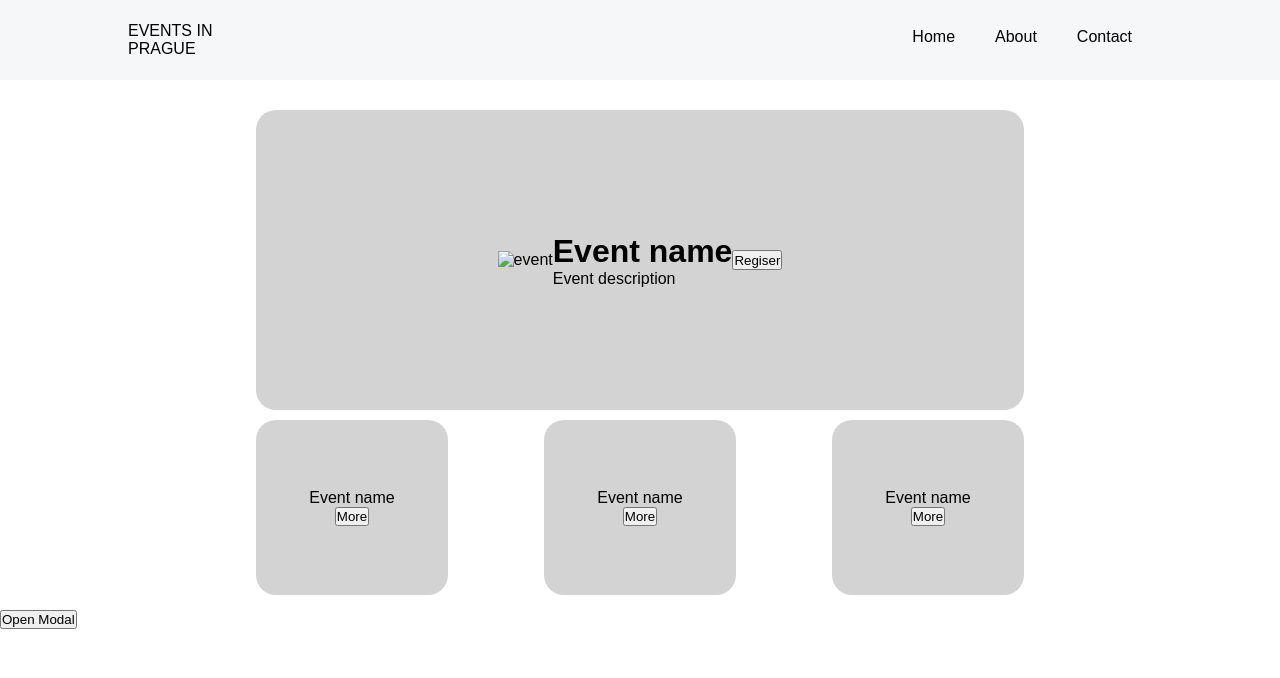
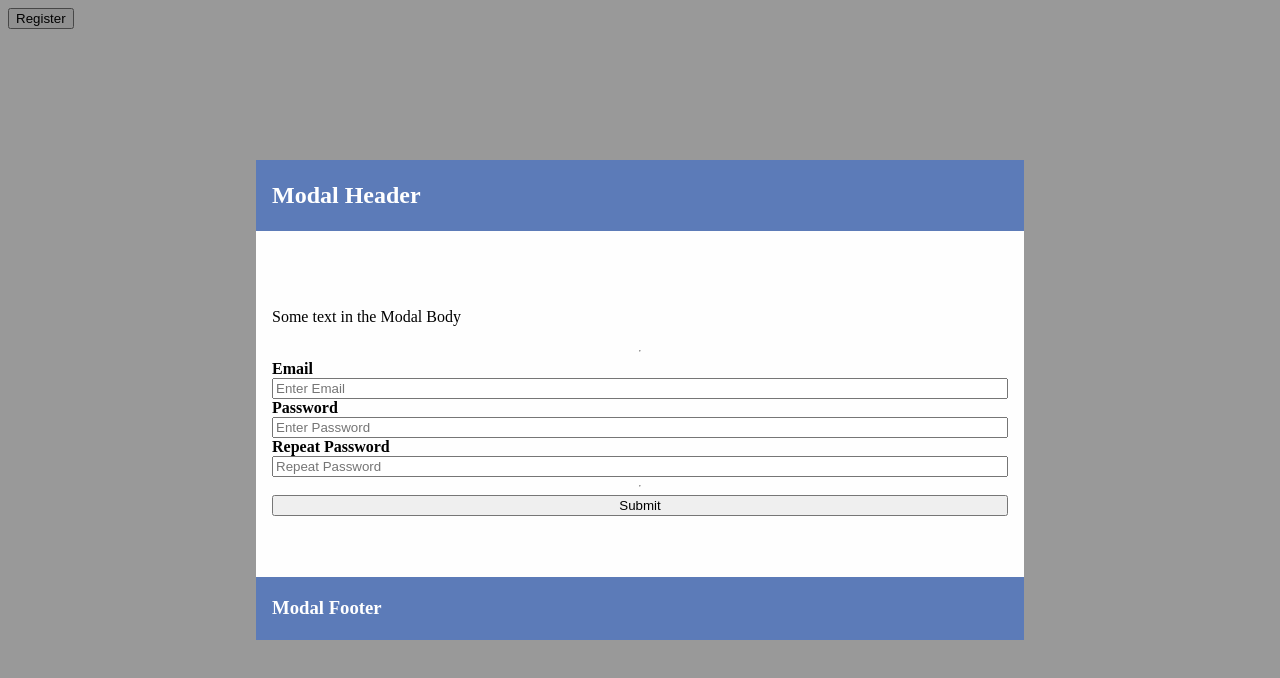
Before and after one commit to MaxChrom/Events-registration-page, a website: page src/index.html in a window 1280 px wide. Drawn offline with nearby package versions, Linux system fonts and the light colour scheme; files that its build step writes are made by us from their sources.

Commit message:
next commit

```diff
--- a/src/css/style.scss
+++ b/src/css/style.scss
@@ -1,44 +1,31 @@
- body {
-     font-family: Arial, Helvetica, sans-serif;
- }
-
 /* The Modal (background) */
 .modal {
-     display: none;
-     /* Hidden by default */
+    display: flex;
+    flex-direction: column;
     position: fixed;
-     /* Stay in place */
+    justify-content: center;
+    align-items: center;
     z-index: 1;
-     /* Sit on top */
     left: 0;
     top: 0;
     width: 100%;
-     /* Full width */
     height: 100%;
-     /* Full height */
     overflow: auto;
-     /* Enable scroll if needed */
     background-color: rgb(0, 0, 0);
-     /* Fallback color */
     background-color: rgba(0, 0, 0, 0.4);
-     /* Black w/ opacity */
-     -webkit-animation-name: fadeIn;
-     /* Fade in the background */
-     -webkit-animation-duration: 0.4s;
-     animation-name: fadeIn;
-     animation-duration: 0.4s
+
 }
 
 /* Modal Content */
 .modal-content {
+    display: flex;
+    flex-direction: column;
+    justify-content: space-between;
     position: fixed;
-     bottom: 0;
     background-color: #fefefe;
-     width: 100%;
-     -webkit-animation-name: slideIn;
-     -webkit-animation-duration: 0.4s;
-     animation-name: slideIn;
-     animation-duration: 0.4s
+    width: 60%;
+    height: 60%;
+
 }
 
 /* The Close Button */
@@ -49,112 +36,22 @@
     font-weight: bold;
 }
 
- .close:hover,
- .close:focus {
-     color: #000;
-     text-decoration: none;
-     cursor: pointer;
- }
 
 .modal-header {
     padding: 2px 16px;
-     background-color: #5cb0b8;
+    background-color: #5c7bb8;
     color: white;
 }
 
 .modal-body {
+    display: flex;
+    flex-direction: column;
     padding: 2px 16px;
 }
 
 .modal-footer {
     padding: 2px 16px;
-     background-color: #5cb0b8;
+    background-color: #5c7bb8;
     color: white;
+
 }
-
-$color-dark: rgb(56, 56, 56);
-$color-light: rgb(250, 250, 250);
-
-* {
-  padding: 0;
-  margin: 0;
-}
-a {
-  text-decoration: none;
-  color: black;
-}
-
-.header {
-  background-color: rgb(246, 247, 249);
-  font-weight: 300;
-  display: flex;
-  flex-direction: row;
-  color: black;
-  justify-content: space-between;
-  align-items: center;
-  max-width: 100%;
-  height: 5rem;
-  padding-left: 10%;
-  padding-right: 10%;
-
-  &_logo {
-    color: black;
-  }
-  &_menu {
-    display: flex;
-    flex-direction: row;
-    justify-content: flex-end;
-    width: 100%;
-    height: 65px;
-    &-text {
-      margin: 20px;
-    }
-  }
-}
-.events {
-  display: flex;
-  flex-direction: column;
-  width: 60%;
-  height: 500px;
-  margin: auto;
-  margin-top: 30px;
-}
-
-.events__main {
-  display: flex;
-  flex-direction: row;
-  width: 100%;
-  height: 60%;
-  justify-content: center;
-  align-items: center;
-  background-color: lightgray;
-  border-radius: 20px;
-  margin-bottom: 10px;
-  & button {
-    width: 50px;
-    height: 20px;
-  }
-  & .events__main-text {
-    display: flex;
-    flex-direction: column;
-  }
-}
-
-.events__others {
-  display: flex;
-  justify-content: space-between;
-  width: 100%;
-  height: 35%;
-  border-radius: 20px;
-  & .events__others-first,
-  & .events__others-second,
-  & .events__others-third {
-    width: 25%;
-    background-color: lightgray;
-    border-radius: 20px;
-    display: flex;
-    flex-direction: column;
-    justify-content: center;
-    align-items: center;
-  }
-}
--- a/src/index.html
+++ b/src/index.html
@@ -8,7 +8,7 @@
     <title>Document</title>
 </head>
 <body>
-    <header>
+    <!-- <header>
         <nav class="header">
             <nav class="header_logo">
                 <p>EVENTS IN PRAGUE</p>
@@ -45,16 +45,16 @@
                 <button>More</button>
             </div>
         </div>
-    </div>
+    </div> -->
 
 
-    <!-- button -->
-    <button id="myBtn">Open Modal</button>
+    <!-------------------------------- button ----------------------->
+    <button id="myBtn">Register</button>
 
-    <!-- The Modal -->
+    <!----------------------------- The Modal ----------------------->
     <div id="myModal" class="modal">
 
-        <!-- Modal content -->
+        <!-------------------------- Modal content --------------------->
         <div class="modal-content">
             <div class="modal-header">
                 <span class="close"></span>
@@ -62,7 +62,18 @@
             </div>
             <div class="modal-body">
                 <p>Some text in the Modal Body</p>
-                <p>Some other text...</p>
+                <hr>
+                <!------------------------ registartion form ------------------------ -->
+                <label for="email"><b>Email</b></label>
+                <input type="text" placeholder="Enter Email" name="email" id="email" required>
+
+                <label for="psw"><b>Password</b></label>
+                <input type="password" placeholder="Enter Password" name="psw" id="psw" required>
+
+                <label for="psw-repeat"><b>Repeat Password</b></label>
+                <input type="password" placeholder="Repeat Password" name="psw-repeat" id="psw-repeat" required>
+                <hr>
+                <button type="submit" class="registerbtn">Submit</button>
             </div>
             <div class="modal-footer">
                 <h3>Modal Footer</h3>
--- a/src/js/script.js
+++ b/src/js/script.js
@@ -3,19 +3,19 @@ let modal = document.getElementById("myModal");
 let btn = document.getElementById("myBtn");
 let span = document.getElementsByClassName("close");
 
-let openModal () => {
-    modal.style.display = "block";
+let openModal = () => {
+    modal.style.display = "flex";
 }
 
-let closeModal () =>{
+let closeModal = () => {
     modal.style.display = "none";
 }
-
-
-
-// When the user clicks anywhere outside of the modal, close it
-window.onclick = function (event) {
+let outside = (event) => {
     if (event.target == modal) {
         modal.style.display = "none";
     }
 }
+
+modal.addEventListener('click', outside);
+btn.addEventListener('click', openModal);
+span.addEventListener('click', closeModal);
```
Also changed, not shown: src/js/Window.js (added, +9 -0 lines). Lines whose indentation alone changed are shown as unchanged.
